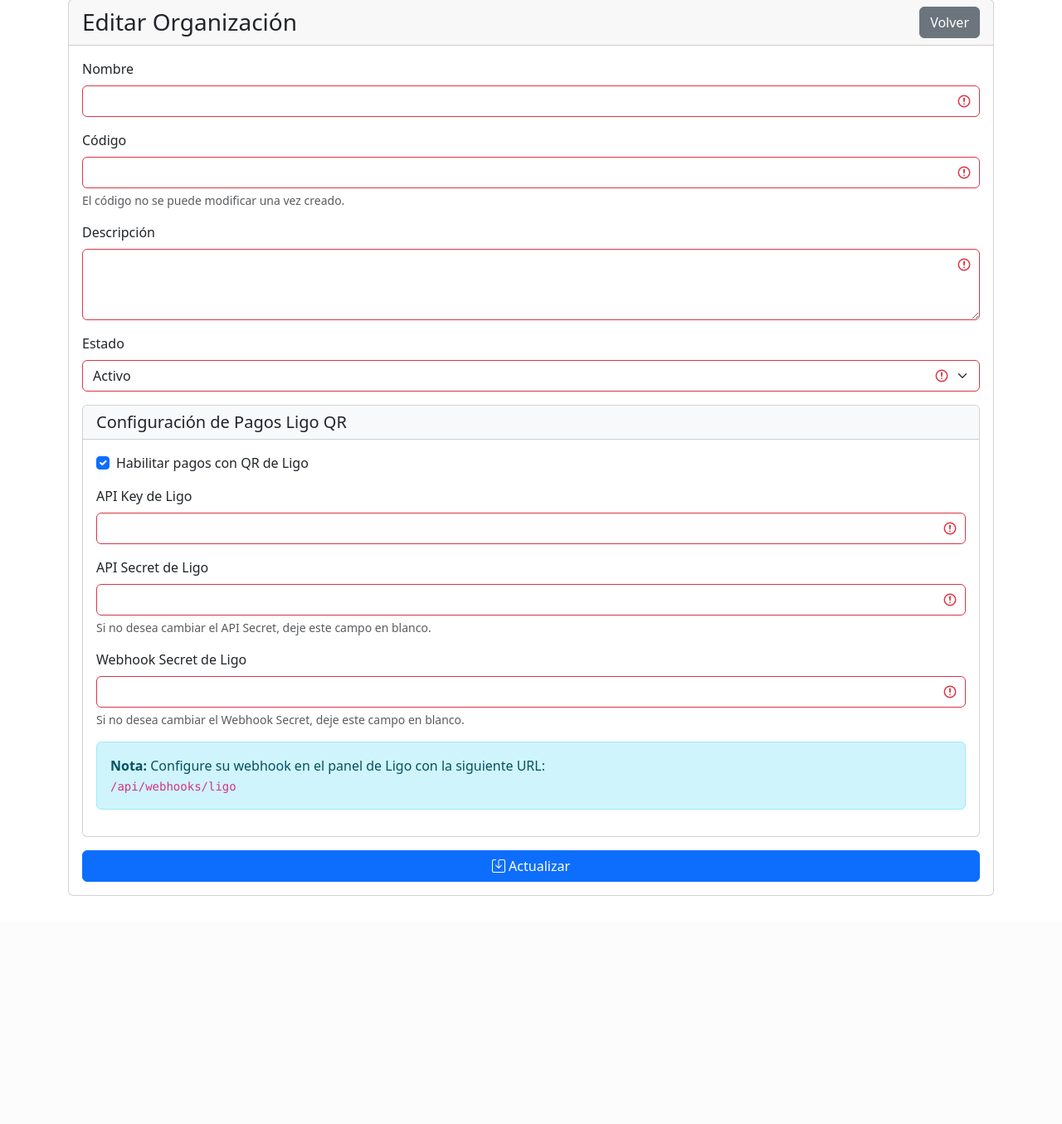
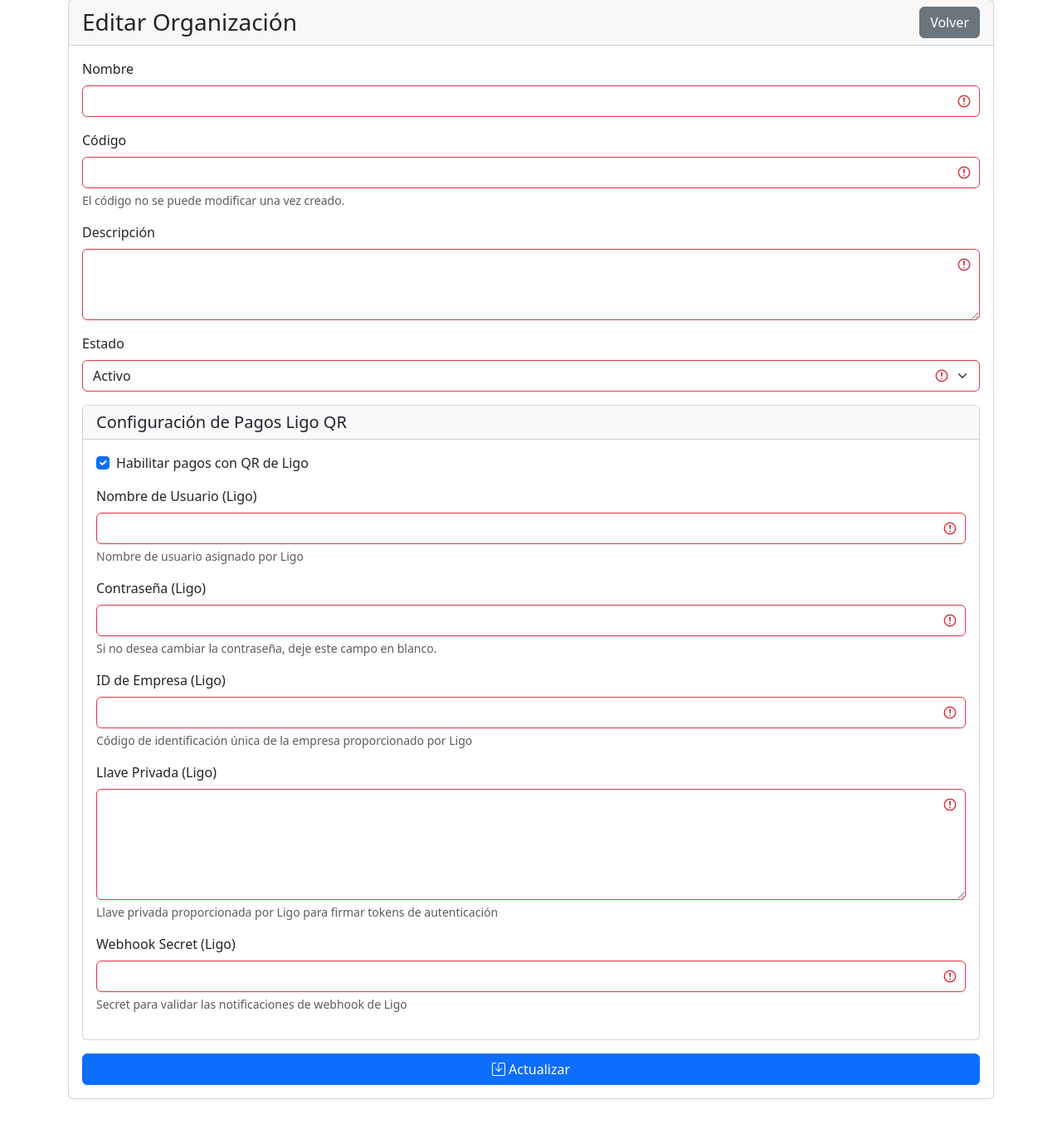
Before and after one commit to mitienda-pe/cobra-backend, a CodeIgniter 4 app: template app/Views/organizations/edit.php in a window 1280 px wide. Shown: the part 95-1450 px from the top of the page at 83% size. Before the commit the page ends 1175 px from the top, so only its background shows below. Run offline with PHP 8.4 and a stand-in for CodeIgniter, Linux system fonts and the light colour scheme; the template is opened without the code that fills it, so the values that code supplies are empty; some libraries are stand-ins or nearby versions.

Commit message:
ligo + actualizar api

```diff
--- a/app/Views/organizations/edit.php
+++ b/app/Views/organizations/edit.php
@@ -64,34 +64,48 @@
                             </div>
 
                             <div class="mb-3">
-                                <label for="ligo_api_key" class="form-label">API Key de Ligo</label>
-                                <input type="text" class="form-control <?= session('errors.ligo_api_key') ? 'is-invalid' : '' ?>" id="ligo_api_key" name="ligo_api_key" value="<?= old('ligo_api_key', $organization['ligo_api_key'] ?? '') ?>">
-                                <?php if (session('errors.ligo_api_key')): ?>
-                                    <div class="invalid-feedback"><?= session('errors.ligo_api_key') ?></div>
+                                <label for="ligo_username" class="form-label">Nombre de Usuario (Ligo)</label>
+                                <input type="text" class="form-control <?= session('errors.ligo_username') ? 'is-invalid' : '' ?>" id="ligo_username" name="ligo_username" value="<?= old('ligo_username', $organization['ligo_username'] ?? '') ?>">
+                                <?php if (session('errors.ligo_username')): ?>
+                                    <div class="invalid-feedback"><?= session('errors.ligo_username') ?></div>
                                 <?php endif; ?>
+                                <div class="form-text">Nombre de usuario asignado por Ligo</div>
                             </div>
 
                             <div class="mb-3">
-                                <label for="ligo_api_secret" class="form-label">API Secret de Ligo</label>
-                                <input type="password" class="form-control <?= session('errors.ligo_api_secret') ? 'is-invalid' : '' ?>" id="ligo_api_secret" name="ligo_api_secret" value="<?= old('ligo_api_secret', $organization['ligo_api_secret'] ?? '') ?>">
-                                <?php if (session('errors.ligo_api_secret')): ?>
-                                    <div class="invalid-feedback"><?= session('errors.ligo_api_secret') ?></div>
+                                <label for="ligo_password" class="form-label">Contraseña (Ligo)</label>
+                                <input type="password" class="form-control <?= session('errors.ligo_password') ? 'is-invalid' : '' ?>" id="ligo_password" name="ligo_password" value="<?= old('ligo_password', $organization['ligo_password'] ?? '') ?>">
+                                <?php if (session('errors.ligo_password')): ?>
+                                    <div class="invalid-feedback"><?= session('errors.ligo_password') ?></div>
                                 <?php endif; ?>
-                                <div class="form-text">Si no desea cambiar el API Secret, deje este campo en blanco.</div>
+                                <div class="form-text">Si no desea cambiar la contraseña, deje este campo en blanco.</div>
                             </div>
 
                             <div class="mb-3">
-                                <label for="ligo_webhook_secret" class="form-label">Webhook Secret de Ligo</label>
+                                <label for="ligo_company_id" class="form-label">ID de Empresa (Ligo)</label>
+                                <input type="text" class="form-control <?= session('errors.ligo_company_id') ? 'is-invalid' : '' ?>" id="ligo_company_id" name="ligo_company_id" value="<?= old('ligo_company_id', $organization['ligo_company_id'] ?? '') ?>">
+                                <?php if (session('errors.ligo_company_id')): ?>
+                                    <div class="invalid-feedback"><?= session('errors.ligo_company_id') ?></div>
+                                <?php endif; ?>
+                                <div class="form-text">Código de identificación única de la empresa proporcionado por Ligo</div>
+                            </div>
+
+                            <div class="mb-3">
+                                <label for="ligo_private_key" class="form-label">Llave Privada (Ligo)</label>
+                                <textarea class="form-control <?= session('errors.ligo_private_key') ? 'is-invalid' : '' ?>" id="ligo_private_key" name="ligo_private_key" rows="5"><?= old('ligo_private_key', $organization['ligo_private_key'] ?? '') ?></textarea>
+                                <?php if (session('errors.ligo_private_key')): ?>
+                                    <div class="invalid-feedback"><?= session('errors.ligo_private_key') ?></div>
+                                <?php endif; ?>
+                                <div class="form-text">Llave privada proporcionada por Ligo para firmar tokens de autenticación</div>
+                            </div>
+
+                            <div class="mb-3">
+                                <label for="ligo_webhook_secret" class="form-label">Webhook Secret (Ligo)</label>
                                 <input type="password" class="form-control <?= session('errors.ligo_webhook_secret') ? 'is-invalid' : '' ?>" id="ligo_webhook_secret" name="ligo_webhook_secret" value="<?= old('ligo_webhook_secret', $organization['ligo_webhook_secret'] ?? '') ?>">
                                 <?php if (session('errors.ligo_webhook_secret')): ?>
                                     <div class="invalid-feedback"><?= session('errors.ligo_webhook_secret') ?></div>
                                 <?php endif; ?>
-                                <div class="form-text">Si no desea cambiar el Webhook Secret, deje este campo en blanco.</div>
-                            </div>
-
-                            <div class="alert alert-info">
-                                <strong>Nota:</strong> Configure su webhook en el panel de Ligo con la siguiente URL:<br>
-                                <code><?= site_url('api/webhooks/ligo') ?></code>
+                                <div class="form-text">Secret para validar las notificaciones de webhook de Ligo</div>
                             </div>
                         </div>
                     </div>
```
Also changed, not shown: app/Controllers/LigoQRController.php (+53 -11 lines), app/Database/Migrations/2025-03-28-071900_add_ligo_credentials_to_organizations.php (+25 -11 lines).
